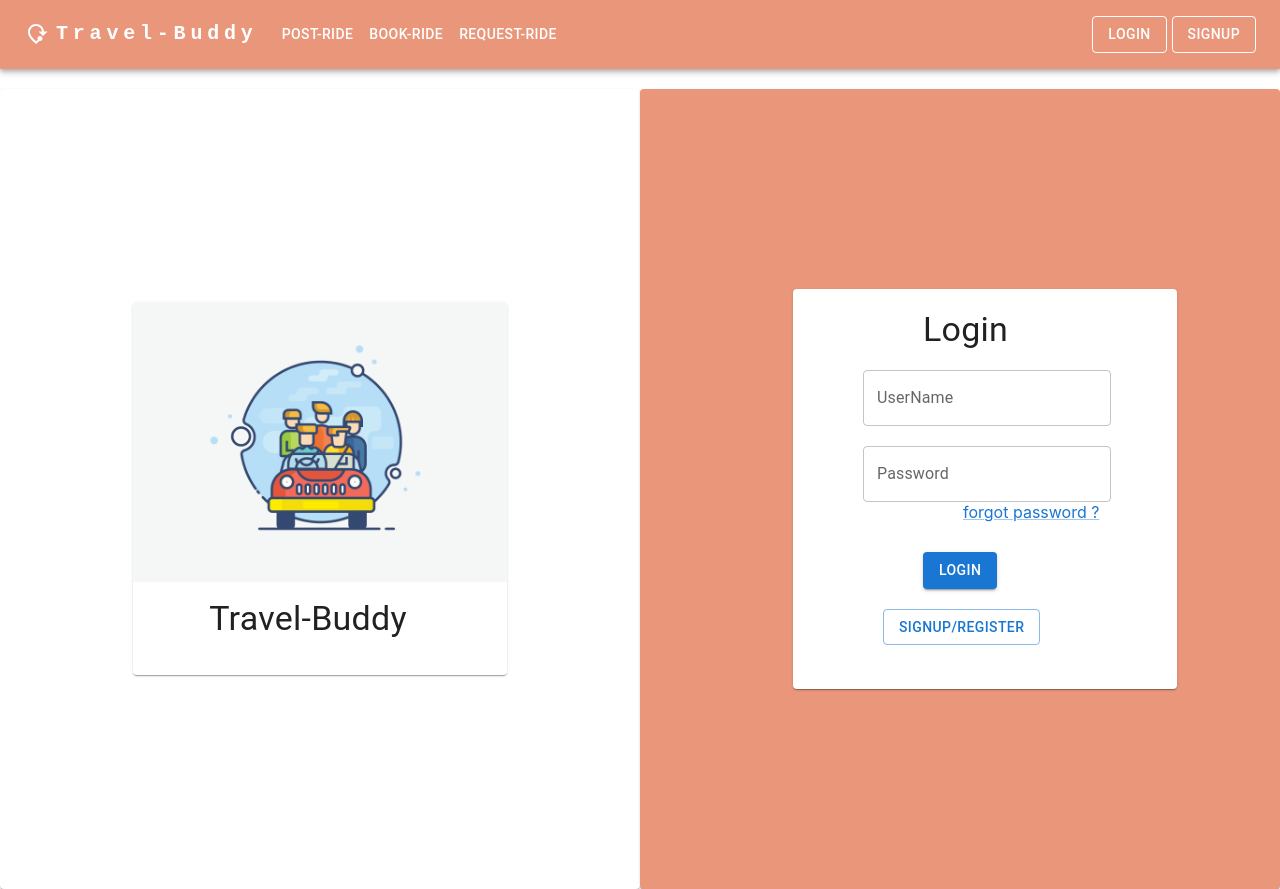
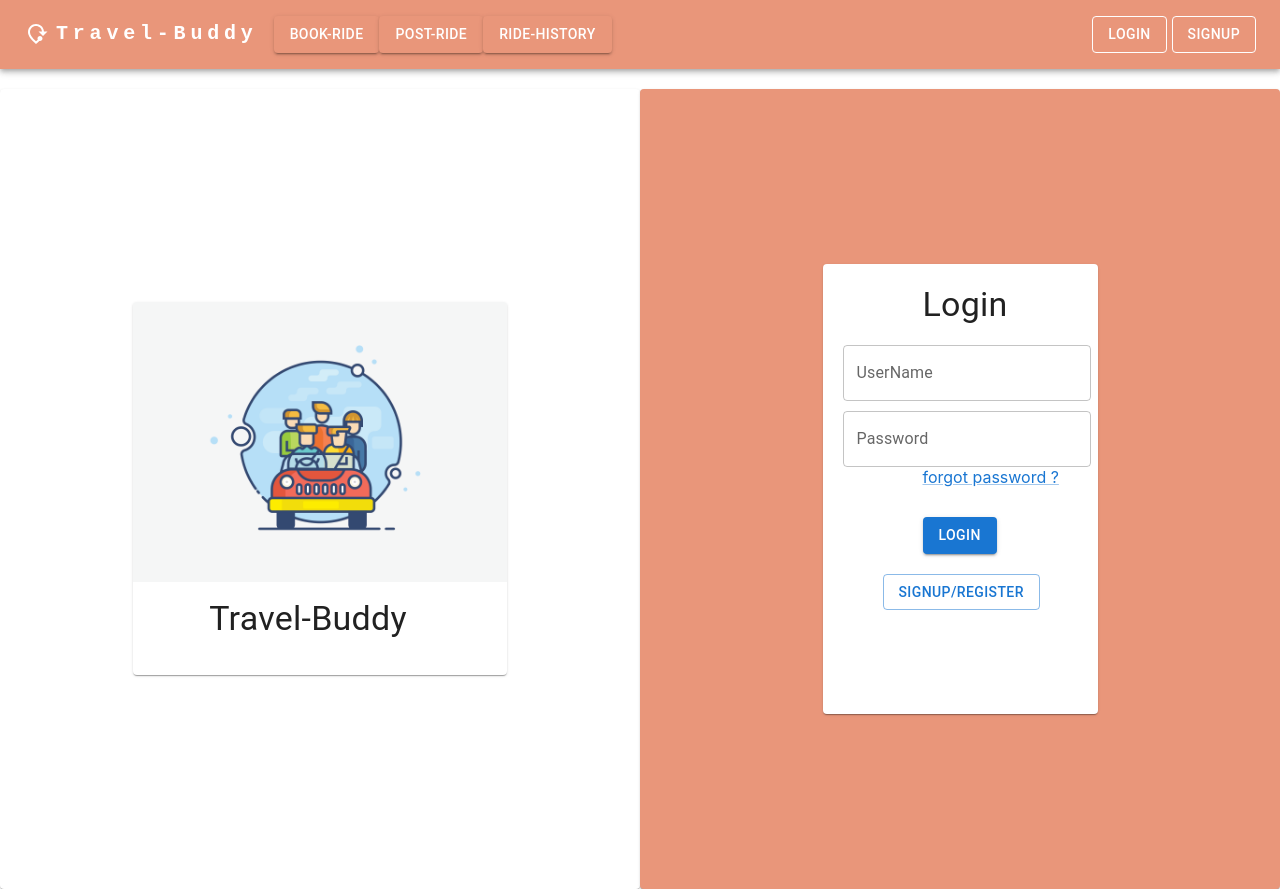
Before and after one commit to dvpratap/TravelBuddy, a React (Create React App) app: page /login in a window 1280 px wide. Built offline with nearby package versions, Linux system fonts and the light colour scheme.

Commit message:
fixed navbar login and signup pages

```diff
--- a/src/Loginpage.js
+++ b/src/Loginpage.js
@@ -1,4 +1,4 @@
-import React from 'react';
+import React, { useContext,useState } from 'react';
 import { makeStyles } from '@material-ui/core/styles';
 import Card from '@material-ui/core/Card';
 import CardContent from '@material-ui/core/CardContent';
@@ -9,6 +9,7 @@ import Typography from '@mui/material/Typography';
 import Button from '@mui/material/Button';
 import Link from '@mui/material/Link';
 import { useNavigate } from 'react-router-dom';
+import UserContext from './UserContext';
 
 const useStyles = makeStyles({
   root: {
@@ -26,6 +27,12 @@ const useStyles = makeStyles({
     marginBottom: 16,
     alignItems: 'center',
   },
+  error: {
+    fontSize: 14,
+    justifyContent: 'center',
+    display: 'flex',
+    color: 'red',
+  },
   cardColor: {
     minWidth: 275,
     height: '100vh',
@@ -35,27 +42,63 @@ const useStyles = makeStyles({
   },
   conent: {
     alignItems: 'center',
-    marginLeft: '75px',
+    justifyContent: 'center',
   },
   image: {
     backgroundColor: '(255,255,255,0.5)',
   },
   login:{
-    width: '60%',
-    height: '400px',
+    height: '450px',
+    minWidth: 275,
     alignItems: 'center',
-    marginLeft: '50px',
+    justifyContent: 'center',
   }
 
 });
-const Loginpage = () => {
+const Loginpage = ({setIsLoggedIn}) => {
+  let list = [
+    { userName: 'Dev', password: 'Dev@1234' },
+    { userName: 'Akash', password: 'Akash@1234' }
+  ];
+  const { setUser } = useContext(UserContext);
+  const [userName,setUserName] = useState("");
+  const [password,setPassword] = useState("");
+  const [errors, setErrors] = useState({});
     const classes = useStyles();
     const navigate = useNavigate();
-     const RouteTo = () =>{
-        navigate('/');
+    const inputUserName = (e) =>{
+      setUserName(e.target.value);
+    }
+    const inputPassword = (e) => {
+      setPassword(e.target.value);
+    }
+    const validation = () => {
+      let errors = {}
+      if(userName===""){
+          errors.userName = "userName is required!!"
+      }
+      if(password===""){
+          errors.password="Password is required !";
+          }
+          return errors
     }
     const signupClick = () =>{
         navigate('/signup');
+    }
+    const loginClick = (event) =>{
+      event.preventDefault();
+      setErrors(validation(userName,password));
+    if(Object.keys(errors).length === 0 && (userName && password)){
+      const user = list.find(user=> (user.userName===userName) && (user.password === password))
+      if(user){
+      setIsLoggedIn(true);
+      setUser(userName);
+      navigate('/');
+      }
+      else{
+        window.alert("Invalid Credentials");
+      }
+    }
     }
     return (
       <Grid container spacing={0}>
@@ -80,37 +123,39 @@ const Loginpage = () => {
             </Card>
         </Grid>
         <Grid item xs={12} sm={6}>
-          <Card className={classes.root}>
+          <Card className={classes.root} >
           <Card className={classes.login}>
           <form>
-          <Typography variant="h4" gutterBottom sx={{marginBottom: '20px', marginLeft: '130px', marginTop:'20px'}}>
+          <Typography variant="h4" gutterBottom sx={{marginBottom: '20px', marginLeft: '100px', marginTop:'20px'}}>
           Login
         </Typography>
           <div className='margin-top'>
-          <TextField sx={{marginBottom: '20px', marginLeft: '70px'}}
+          <TextField sx={{marginBottom: '10px', marginLeft: '20px'}}
             id="userName"
             label="UserName"
             defaultValue=""
-            //value={email}
-            //onChange={inputEmail}
+            value={userName}
+            onChange={inputUserName}
           />
+          {errors.userName && <p className= {classes.error}>{errors.userName}</p>}
           </div>
           <div className='margin-top'>
-          <TextField sx={{marginLeft: '70px'}}
+          <TextField sx={{marginLeft:'20px'}}
             id="password"
             type='password'
             label="Password"
-            //value={password}
-            //onChange={inputPassword}
+            value={password}
+            onChange={inputPassword}
             defaultValue=""
           />
+          {errors.password && <p className={classes.error}>{errors.password}</p>}
           </div>
-          <Link href="/forgotpassword" sx={{marginLeft:'170px'}}>forgot password ?</Link>
+          <Link href="/forgotpassword" sx={{marginLeft:'100px'}}>forgot password ?</Link>
           <div className='margin-top'>
-          <Button sx={{marginLeft: '130px', marginTop:'30px'}} variant="contained" onClick={RouteTo}>LogIn</Button>
+          <Button sx={{marginLeft: '100px', marginTop:'30px'}} variant="contained" type='submit' onClick={loginClick}>LogIn</Button>
           </div>
           </form>
-          <Button sx={{marginLeft: '90px', marginTop:'20px'}} variant="outlined" onClick={signupClick}>SignUp/Register</Button>
+          <Button sx={{marginLeft: '60px', marginTop:'20px'}} variant="outlined" onClick={signupClick}>SignUp/Register</Button>
           </Card>
           </Card>
         </Grid>
--- a/src/Signup.js
+++ b/src/Signup.js
@@ -24,7 +24,6 @@ const useStyles = makeStyles({
     title: {
       fontSize: 24,
       fontWeight: 'bold',
-      marginBottom: 16,
       alignItems: 'center',
     },
     cardColor: {
@@ -33,6 +32,12 @@ const useStyles = makeStyles({
       display: 'flex',
       alignItems: 'center',
       justifyContent: 'center',
+    },
+    error: {
+      fontSize: 11,
+      justifyContent: 'center',
+      display: 'flex',
+      color: 'red',
     },
     conent: {
       alignItems: 'center',
@@ -43,7 +48,7 @@ const useStyles = makeStyles({
     },
     signup:{
       minWidth: 350,
-      height: '520px',
+      minHeight: 530,
       alignItems: 'center',
       justifyContent: 'center',
     }
@@ -51,13 +56,11 @@ const useStyles = makeStyles({
   });
 const SignUp = () => {
     const navigate=useNavigate();
-   const RouteTo = () =>{
-        navigate('/');
-    }
   const [firstName, setFirstName] = useState('');
   const [lastName, setLastName] = useState('');
   const [email, setEmail] = useState('');
   const [password, setPassword] = useState('');
+  const [errors,setErrors] = useState({});
 
   const handleFirstNameChange = (event) => {
     setFirstName(event.target.value);
@@ -74,9 +77,39 @@ const SignUp = () => {
   const handlePasswordChange = (event) => {
     setPassword(event.target.value);
   };
+  const Validation = () => {
+    let errors={};
+    if(!firstName){
+        errors.firstName="First Name is required !";
+    }else if(!/^[a-z ]*[A-Z ]*$/i.test(firstName)){
+        errors.firstName="Only Letters Allowed !";
+    }
+    if(!lastName){
+        errors.lastName="Last Name is required !";
+    }else if(!/^[a-z ]*[A-Z ]*$/i.test(lastName)){
+        errors.lastName="Only Letters Allowed !";
+    }
+    if(!email){
+        errors.email="Email is required !";
+    }else if(!/\S+@\S+\.\S+/.test(email)){
+        errors.email="Invalid Email !!";
+    }
+    if(!password){
+        errors.password="Password is required !";
+    }else if(!/^[ A-Za-z0-9_@./#&+-]{8,}$/i.test(password)){
+        errors.password="Password must be > 8 characters..";
+    }
+    return errors;
+}
+
 
   const handleFormSubmit = (event) => {
     event.preventDefault();
+    setErrors(Validation());
+    if(Object.keys(errors).length === 0 && (firstName && lastName && email && password)){
+      navigate('/login');
+  }
+
     // Send form data to the server for processing
   };
 const classes = useStyles();
@@ -95,7 +128,7 @@ const classes = useStyles();
                       className={classes.image}
                     />
                 <CardContent>
-                <Typography sx={{marginLeft: '60px'}} gutterBottom variant="h4" component="div">
+                <Typography sx={{marginLeft: '60px'}} gutterBottom variant="h5" component="div">
                 Travel-Buddy
               </Typography>
                 </CardContent>
@@ -107,7 +140,7 @@ const classes = useStyles();
               <Card className={classes.root}>
               <Card className={classes.signup}>
         <div>
-        <h1 style={{marginLeft: '120px'}}>Sign Up</h1>
+        <h2 style={{marginLeft: '120px'}}>Sign Up</h2>
         <form onSubmit={handleFormSubmit}>
         <div >
           <TextField sx={{marginLeft: '70px'}}
@@ -118,6 +151,7 @@ const classes = useStyles();
             required
             margin="normal"
           />
+          {errors.firstName && <p className={classes.error}>{errors.firstName}</p>}
           </div>
           <div>
           <TextField sx={{marginLeft: '70px'}}
@@ -128,6 +162,7 @@ const classes = useStyles();
             required
             margin="normal"
           />
+          {errors.lastName && <p className={classes.error}>{errors.lastName}</p>}
           </div>
           <div>
           <TextField sx={{marginLeft: '70px'}}
@@ -137,6 +172,7 @@ const classes = useStyles();
             onChange={handleEmailChange}
             required
           />
+          {errors.email && <p className={classes.error}>{errors.email}</p>}
           </div>
           <div>
           <TextField sx={{marginLeft: '70px'}}
@@ -147,10 +183,11 @@ const classes = useStyles();
             required
             margin="normal"
           />
+          {errors.password && <p className={classes.error}>{errors.password}</p>}
           </div>
           <div>
-          <Button sx={{marginLeft: '130px', marginTop:'15px', marginBottom: '7px'}}
-          onClick={RouteTo}
+          <Button sx={{marginLeft: '130px', marginTop:'10px', marginBottom: '2px'}}
+          onClick={handleFormSubmit}
           variant="contained" color="primary">
             Sign Up
           </Button>
--- /dev/null
+++ b/src/UserContext.js
@@ -0,0 +1,5 @@
+import { createContext } from 'react';
+
+const UserContext = createContext(null);
+
+export default UserContext;
--- a/src/components/Navbar.js
+++ b/src/components/Navbar.js
@@ -10,44 +10,22 @@ import Container from '@mui/material/Container';
 import Button from '@mui/material/Button';
 import MenuItem from '@mui/material/MenuItem';
 import { ModeOfTravel } from '@mui/icons-material';
-import {useNavigate} from 'react-router-dom';
+import UserContext from '../UserContext';
+import {useContext} from 'react';
+import { Link } from 'react-router-dom';
 
-const pages = ['Post-Ride', 'Book-Ride', 'Request-Ride'];
-//const settings = ['Profile', 'Account', 'Dashboard', 'Logout'];
 
-function Navbar() {
-
-    const navigate=useNavigate();
-
-   const RouteToLogin = () =>{
-        navigate('/login');
-    }
-
-     const RouteToSignUp = () =>{
-        navigate('/signup');
-    }
-
-    const RouteToSearchPage = () =>{
-        navigate('/');
-    }
-
+function Navbar({isLoggedIn}) {
+  const { user,setUser } = useContext(UserContext);
   const [anchorElNav, setAnchorElNav] = React.useState(null);
   // eslint-disable-next-line
   const [anchorElUser, setAnchorElUser] = React.useState(null);
   const handleOpenNavMenu = (event) => {
     setAnchorElNav(event.currentTarget);
   };
-  // eslint-disable-next-line
-  const handleOpenUserMenu = (event) => {
-    setAnchorElUser(event.currentTarget);
-  };
 
-  const handleCloseNavMenu = () => {
+  const handleCloseNavMenu = (event) => {
     setAnchorElNav(null);
-  };
-// eslint-disable-next-line
-  const handleCloseUserMenu = () => {
-    setAnchorElUser(null);
   };
 
   return (
@@ -59,7 +37,7 @@ function Navbar() {
             variant="h6"
             noWrap
             component="a"
-            onClick={RouteToSearchPage}
+            href="/"
             sx={{
               mr: 2,
               display: { xs: 'none', md: 'flex' },
@@ -102,11 +80,21 @@ function Navbar() {
                 display: { xs: 'block', md: 'none' },
               }}
             >
-              {pages.map((page) => (
-                <MenuItem key={page} onClick={handleCloseNavMenu}>
-                  <Typography textAlign="center">{page}</Typography>
+                <MenuItem onClick={handleCloseNavMenu}>
+                  <Link style={{textDecoration:'none'}} to="/book_main">
+                  <Button textAlign="center" color="inherit" variant='contained' >Book-Ride</Button>
+                  </Link>
                 </MenuItem>
-              ))}
+                <MenuItem onClick={handleCloseNavMenu}>
+                <Link style={{textDecoration:'none'}} to='/postride'>
+                  <Button textAlign="center" color="inherit" variant='contained' >Post-Ride</Button>
+                  </Link>
+                </MenuItem>
+                <MenuItem onClick={handleCloseNavMenu}>
+                  <Link style={{textDecoration:'none'}} to="/rideHistory">
+                  <Button textAlign="center" color="inherit" variant='contained' >Ride-History</Button>
+                  </Link>
+                </MenuItem>
             </Menu>
           </Box>
           <ModeOfTravel sx={{ display: { xs: 'flex', md: 'none' }, mr: 1 }} />
@@ -114,7 +102,7 @@ function Navbar() {
             variant="h5"
             noWrap
             component="a"
-            href=""
+            to="/"
             sx={{
               mr: 2,
               display: { xs: 'flex', md: 'none' },
@@ -129,18 +117,46 @@ function Navbar() {
             Travel-Buddy
           </Typography>
           <Box sx={{ flexGrow: 1, display: { xs: 'none', md: 'flex' } }}>
-            {pages.map((page) => (
+          <Link style={{textDecoration:'none'}} to="/book_main">
               <Button
-                key={page}
+              to='/book_main'
+              variant='contained'
                 onClick={handleCloseNavMenu}
-                sx={{ my: 2, color: 'white', display: 'block' }}
+                color='warning'
+                sx={{ my: 2, color: 'white', display: 'block',backgroundColor: '#E9967A' }}
               >
-                {page}
+                Book-Ride
               </Button>
-            ))}
+              </Link>
+              <Link style={{textDecoration:'none'}} to='/postride'>
+              <Button
+
+              variant='contained'
+              color='warning'
+                onClick={handleCloseNavMenu}
+                sx={{ my: 2, color: 'white', display: 'block' ,backgroundColor: '#E9967A'}}
+              >
+                Post-Ride
+              </Button>
+              </Link>
+              <Link style={{textDecoration:'none'}} to='/rideHistory'>
+              <Button
+              variant='contained'
+              color='warning'
+                onClick={handleCloseNavMenu}
+                sx={{ my: 2, color: 'white', display: 'block',backgroundColor: '#E9967A' }}
+              >
+                Ride-History
+              </Button>
+              </Link>
           </Box>
-          <Button color="inherit" variant='outlined' sx={{marginRight:'5px'}} onClick={RouteToLogin} >Login</Button>
-          <Button color="inherit" variant='outlined' onClick={RouteToSignUp} >SignUp</Button>
+          {user ? (<><Typography
+            variant="h5">{user}</Typography>
+            <Link  style={{textDecoration:'none'}} to='/login'>
+            <Button color="inherit"  variant='outlined' sx={{marginLeft:'5px', my: 2, color: 'white', display: 'block'}} onClick={()=>setUser('')}>LogOut</Button></Link></>):(<>
+          <Button color="inherit" variant='outlined' sx={{marginRight:'5px'}} href='/login'>Login</Button>
+          <Button color="inherit" variant='outlined' href='/signup'>SignUp</Button> </>)
+}
         </Toolbar>
       </Container>
     </AppBar>
```
Also changed, not shown: src/App.js (+10 -2 lines), 1 other file (tests, documents, lock files or other folders).
